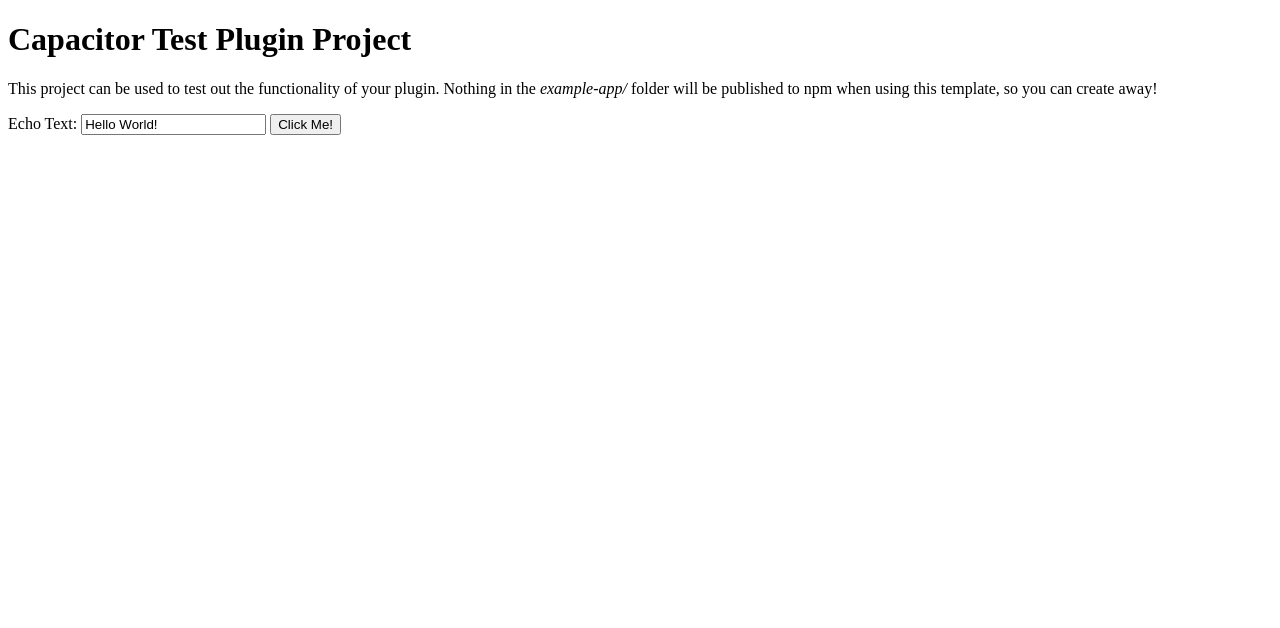
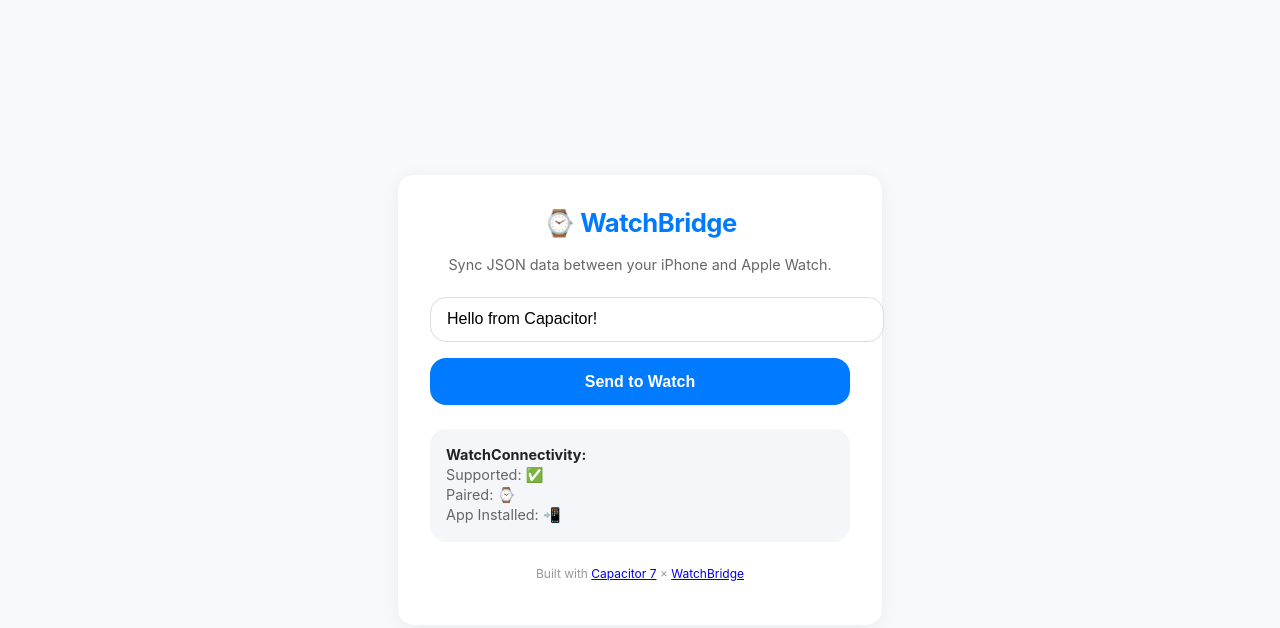
Before and after one commit to kisimediaDE/capacitor-watch-bridge, a website built with Vite: page example-app/src/index.html in a window 1280 px wide. Built offline with nearby package versions, Linux system fonts and the light colour scheme; what @capacitor/core would draw is missing.

Commit message:
feat: update index.html and example.js for WatchBridge integration

```diff
--- a/example-app/src/index.html
+++ b/example-app/src/index.html
@@ -1,26 +1,146 @@
 <!doctype html>
-<html lang="en" dir="ltr" class="hydrated">
+<html lang="en">
   <head>
     <meta charset="UTF-8" />
-    <title>Example Capacitor App</title>
     <meta
       name="viewport"
       content="viewport-fit=cover, width=device-width, initial-scale=1.0, minimum-scale=1.0, maximum-scale=1.0, user-scalable=no"
     />
-    <meta name="format-detection" content="telephone=no" />
+    <meta name="theme-color" content="#007aff" />
+    <title>WatchBridge Demo</title>
+    <style>
+      :root {
+        --bg: #f8f9fb;
+        --card-bg: #ffffff;
+        --primary: #007aff;
+        --text: #222;
+        --subtext: #666;
+        --radius: 16px;
+        --shadow: 0 4px 20px rgba(0, 0, 0, 0.06);
+        font-family: -apple-system, BlinkMacSystemFont, "Segoe UI", Roboto, Helvetica, Arial, sans-serif;
+      }
+
+      body {
+        margin: 0;
+        background: var(--bg);
+        color: var(--text);
+        display: flex;
+        justify-content: center;
+        align-items: center;
+        min-height: 100vh;
+      }
+
+      main {
+        background: var(--card-bg);
+        border-radius: var(--radius);
+        box-shadow: var(--shadow);
+        padding: 2rem;
+        width: min(90%, 420px);
+        text-align: center;
+        animation: fadeIn 0.4s ease;
+      }
+
+      h1 {
+        margin-top: 0;
+        color: var(--primary);
+        font-size: 1.6rem;
+        letter-spacing: -0.5px;
+      }
+
+      p.subtitle {
+        color: var(--subtext);
+        font-size: 0.9rem;
+        margin-bottom: 1.5rem;
+      }
+
+      input {
+        width: 100%;
+        padding: 0.8rem 1rem;
+        border: 1px solid #ddd;
+        border-radius: var(--radius);
+        font-size: 1rem;
+        margin-bottom: 1rem;
+        outline: none;
+        transition: border 0.2s ease;
+      }
+
+      input:focus {
+        border-color: var(--primary);
+      }
+
+      button {
+        width: 100%;
+        padding: 0.9rem 1rem;
+        background: var(--primary);
+        color: #fff;
+        border: none;
+        border-radius: var(--radius);
+        font-weight: 600;
+        cursor: pointer;
+        font-size: 1rem;
+        transition: transform 0.15s ease, background 0.3s ease;
+      }
+
+      button:hover {
+        background: #0061d9;
+      }
+
+      button:active {
+        transform: scale(0.97);
+      }
+
+      .status {
+        margin-top: 1.5rem;
+        text-align: left;
+        background: #f4f6fa;
+        border-radius: var(--radius);
+        padding: 1rem;
+        font-size: 0.9rem;
+        color: var(--subtext);
+        line-height: 1.4;
+      }
+
+      .status strong {
+        color: var(--text);
+      }
+
+      .footer {
+        margin-top: 1.5rem;
+        font-size: 0.75rem;
+        color: #999;
+      }
+
+      @keyframes fadeIn {
+        from {
+          opacity: 0;
+          transform: translateY(10px);
+        }
+        to {
+          opacity: 1;
+          transform: translateY(0);
+        }
+      }
+    </style>
   </head>
+
   <body>
     <main>
-      <h1>Capacitor Test Plugin Project</h1>
-      <p>
-        This project can be used to test out the functionality of your plugin. Nothing in the
-        <em>example-app/</em> folder will be published to npm when using this template, so you can create away!
+      <h1>⌚️ WatchBridge</h1>
+      <p class="subtitle">Sync JSON data between your iPhone and Apple Watch.</p>
+
+      <input type="text" id="echoInput" placeholder="Enter some text…" value="Hello from Capacitor!" />
+      <button id="sendBtn">Send to Watch</button>
+
+      <div class="status" id="statusBox">
+        <strong>Status:</strong> waiting for connection…
+      </div>
+
+      <p class="footer">
+        Built with <a href="https://capacitorjs.com" target="_blank">Capacitor 7</a> ×
+        <a href="https://github.com/kisimediaDE/capacitor-watch-bridge" target="_blank">WatchBridge</a>
       </p>
-      <label for="echoInput">Echo Text:</label>
-      <input type="text" id="echoInput" name="echoInput" value="Hello World!" />
-      <button onclick="testEcho()">Click Me!</button>
     </main>
 
-    <script src="./js/example.js" type="module"></script>
+    <script type="module" src="./js/example.js"></script>
   </body>
 </html>
--- a/example-app/src/js/example.js
+++ b/example-app/src/js/example.js
@@ -1,15 +1,31 @@
+
 import { WatchBridge } from 'capacitor-watch-bridge';
 
-window.testEcho = async () => {
-  const inputValue = document.getElementById("echoInput").value;
+const input = document.getElementById('echoInput');
+const sendBtn = document.getElementById('sendBtn');
+const statusBox = document.getElementById('statusBox');
 
-  // Beispiel: syncJson mit einem kleinen JSON-Objekt
+async function refreshAvailability() {
+  const info = await WatchBridge.isAvailable();
+  statusBox.innerHTML = `
+    <strong>WatchConnectivity:</strong><br>
+    Supported: ${info.supported ? '✅' : '❌'}<br>
+    Paired: ${info.paired ? '⌚️' : '—'}<br>
+    App Installed: ${info.appInstalled ? '📲' : '—'}
+  `;
+}
+
+async function sendJson() {
+  const text = input.value.trim();
+  if (!text) return;
   await WatchBridge.syncJson({
     key: 'debugText',
-    json: JSON.stringify({ text: inputValue }),
+    json: JSON.stringify({ text }),
   });
+  sendBtn.innerText = '✅ Sent!';
+  setTimeout(() => (sendBtn.innerText = 'Send to Watch'), 1200);
+  refreshAvailability();
+}
 
-  // Optional: Verfügbarkeit loggen
-  const info = await WatchBridge.isAvailable();
-  console.log('Watch availability:', info);
-};
+sendBtn.addEventListener('click', sendJson);
+document.addEventListener('DOMContentLoaded', refreshAvailability);
```
Also changed, not shown: 1 other file.
